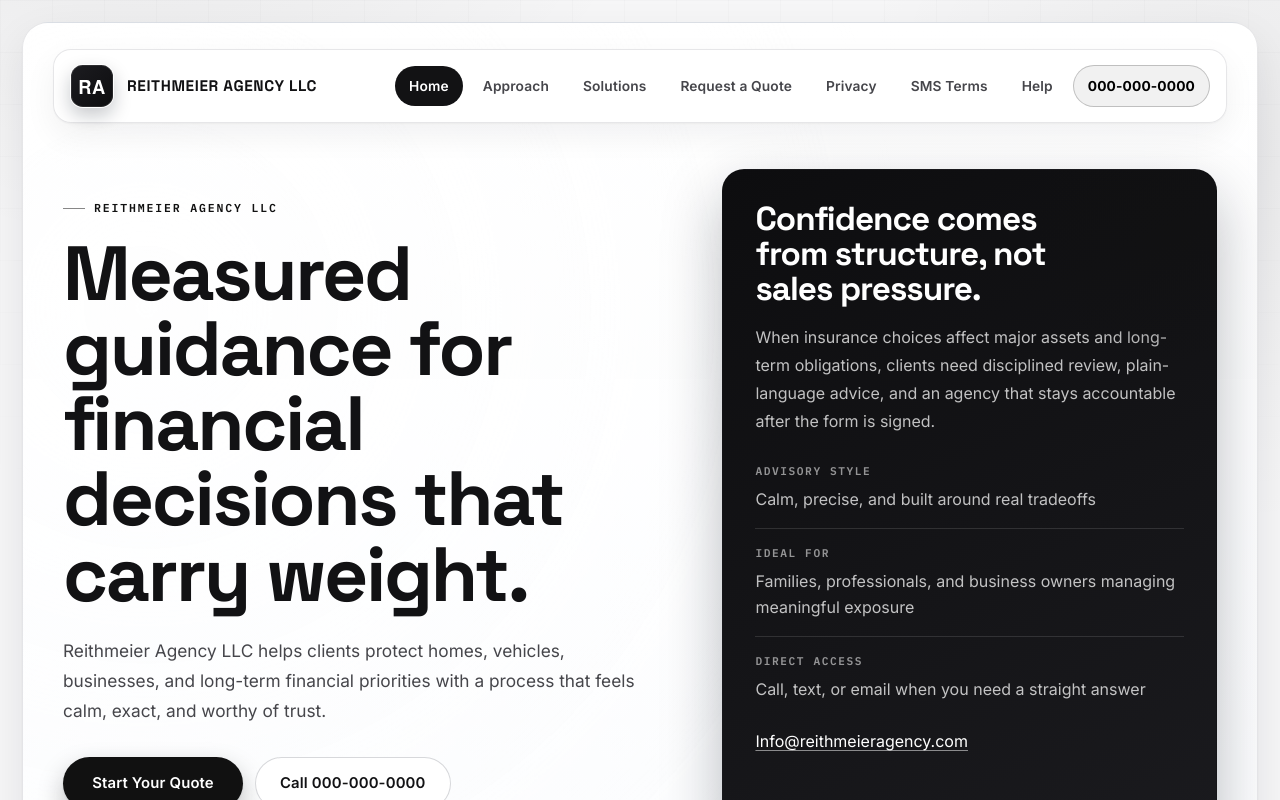
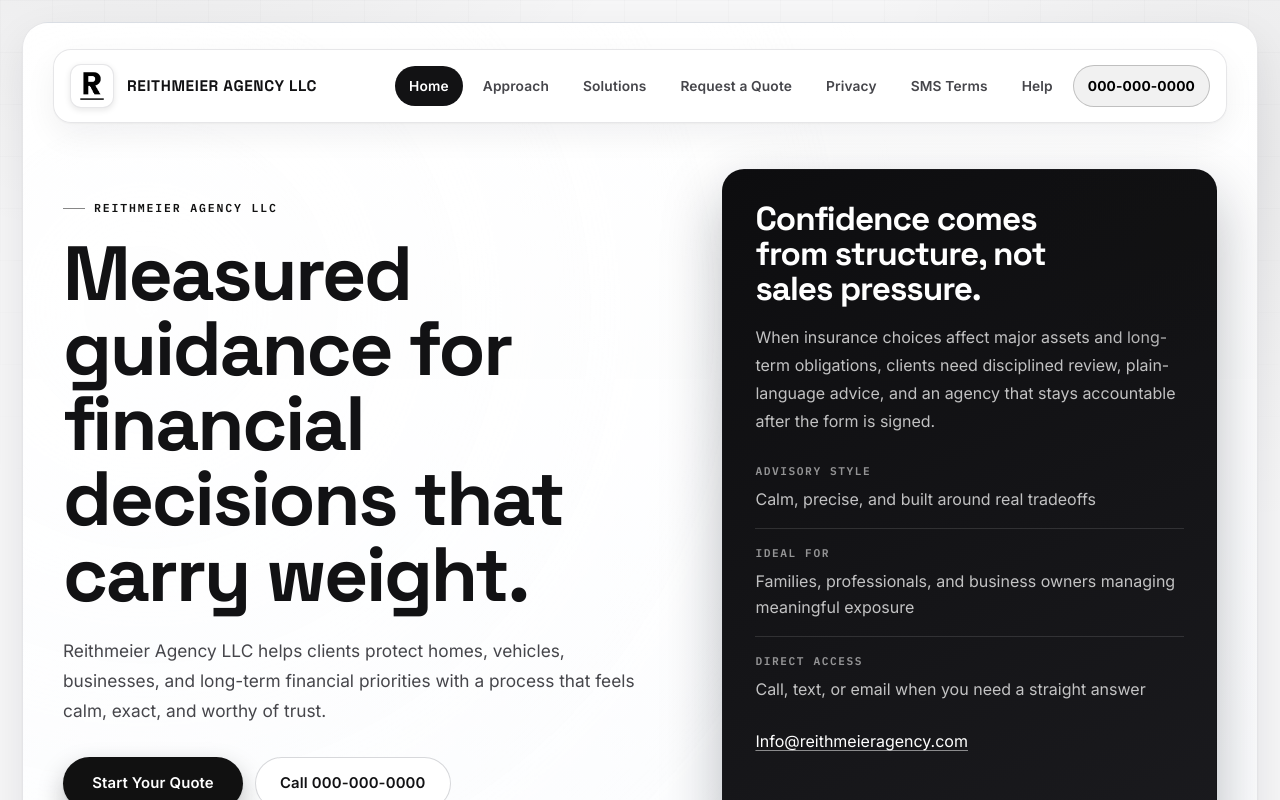
Before and after one commit to Getit-doit/reithmeier-agency, a plain HTML site: page index.html in a window 1280 px wide. Shown: the top 800 px of the page. Drawn offline with Linux system fonts and the light colour scheme.

Commit message:
Add real Reithmeier Agency logo and favicon
Replace placeholder RA monograms with the agency's actual black R mark
(trimmed from provided artwork). Render as a white rounded tile in nav.

Co-Authored-By: Claude Opus 4.8 <noreply@anthropic.com>

```diff
--- a/index.html
+++ b/index.html
@@ -8,7 +8,7 @@
     name="description"
     content="Reithmeier Agency LLC delivers clear, high-trust insurance guidance for major personal and business decisions."
   />
-  <link rel="icon" type="image/svg+xml" href="favicon.svg" />
+  <link rel="icon" type="image/png" href="favicon.png" />
   <link rel="stylesheet" href="styles.css" />
 </head>
 <body>
@@ -18,7 +18,7 @@
       <header class="site-nav">
         <div class="nav-inner">
           <a class="brand" href="index.html" aria-label="Reithmeier Agency LLC home">
-            <span class="brand-mark"><img src="logo.svg" alt="" width="44" height="44" /></span>
+            <span class="brand-mark"><img src="logo.png" alt="" width="44" height="44" /></span>
             <span class="brand-copy">
               <strong>Reithmeier Agency LLC</strong>
             </span>
--- a/styles.css
+++ b/styles.css
@@ -194,8 +194,12 @@ a {
   display: block;
   width: 44px;
   height: 44px;
-  border-radius: 13px;
-  box-shadow: 0 8px 18px rgba(11, 18, 32, 0.22);
+  object-fit: contain;
+  padding: 5px;
+  border-radius: 11px;
+  background: #ffffff;
+  border: 1px solid var(--line);
+  box-shadow: 0 2px 6px rgba(17, 17, 17, 0.10);
 }
 
 .brand-copy {
```
Also changed, not shown: help.html (+2 -2 lines), privacy-policy.html (+2 -2 lines), quote.html (+2 -2 lines), sms-opt-in.html (+2 -2 lines), sms-terms.html (+2 -2 lines), favicon.png (added), favicon.svg (deleted), logo.png (added), logo.svg (deleted), 1 other file.
